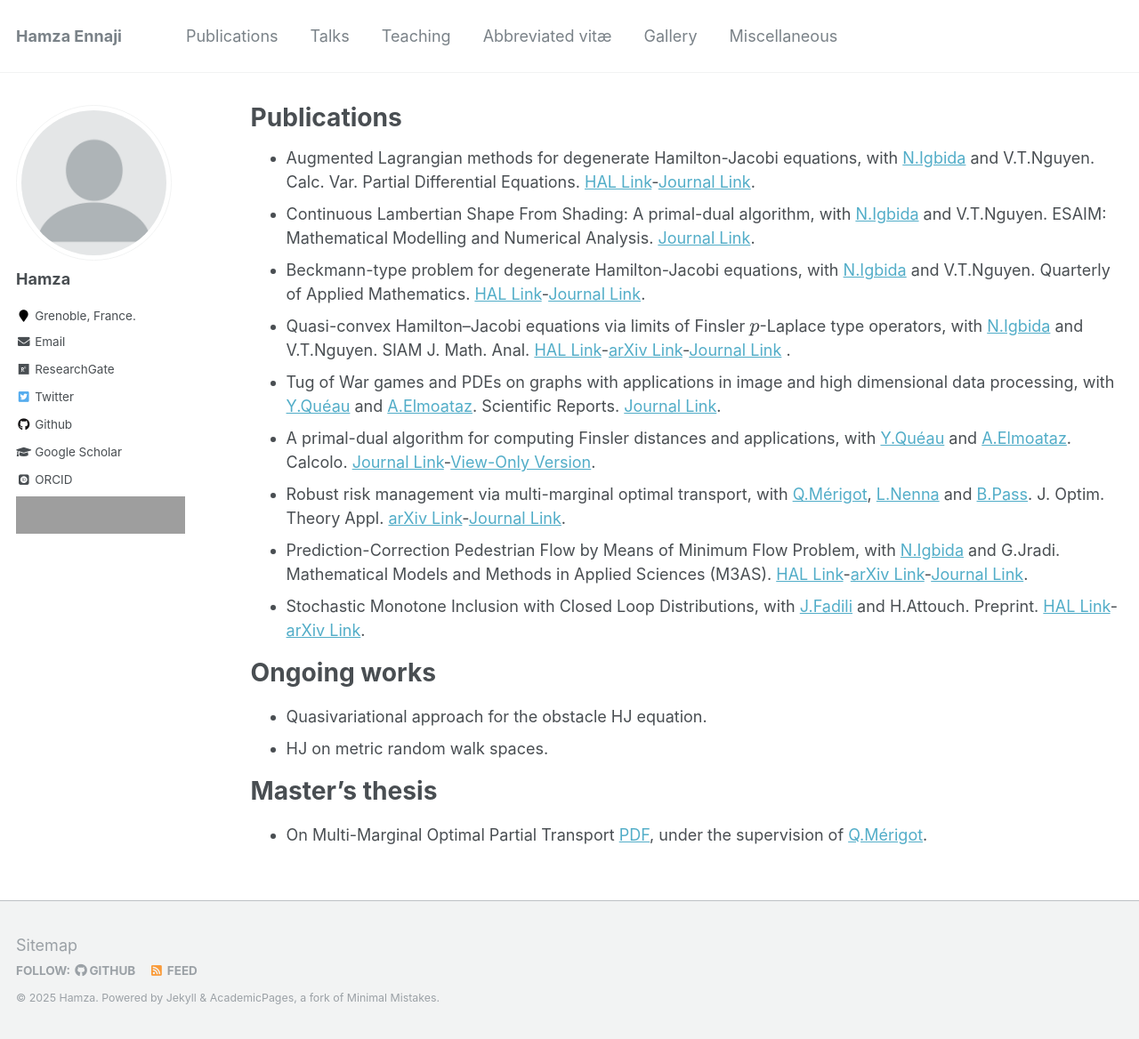
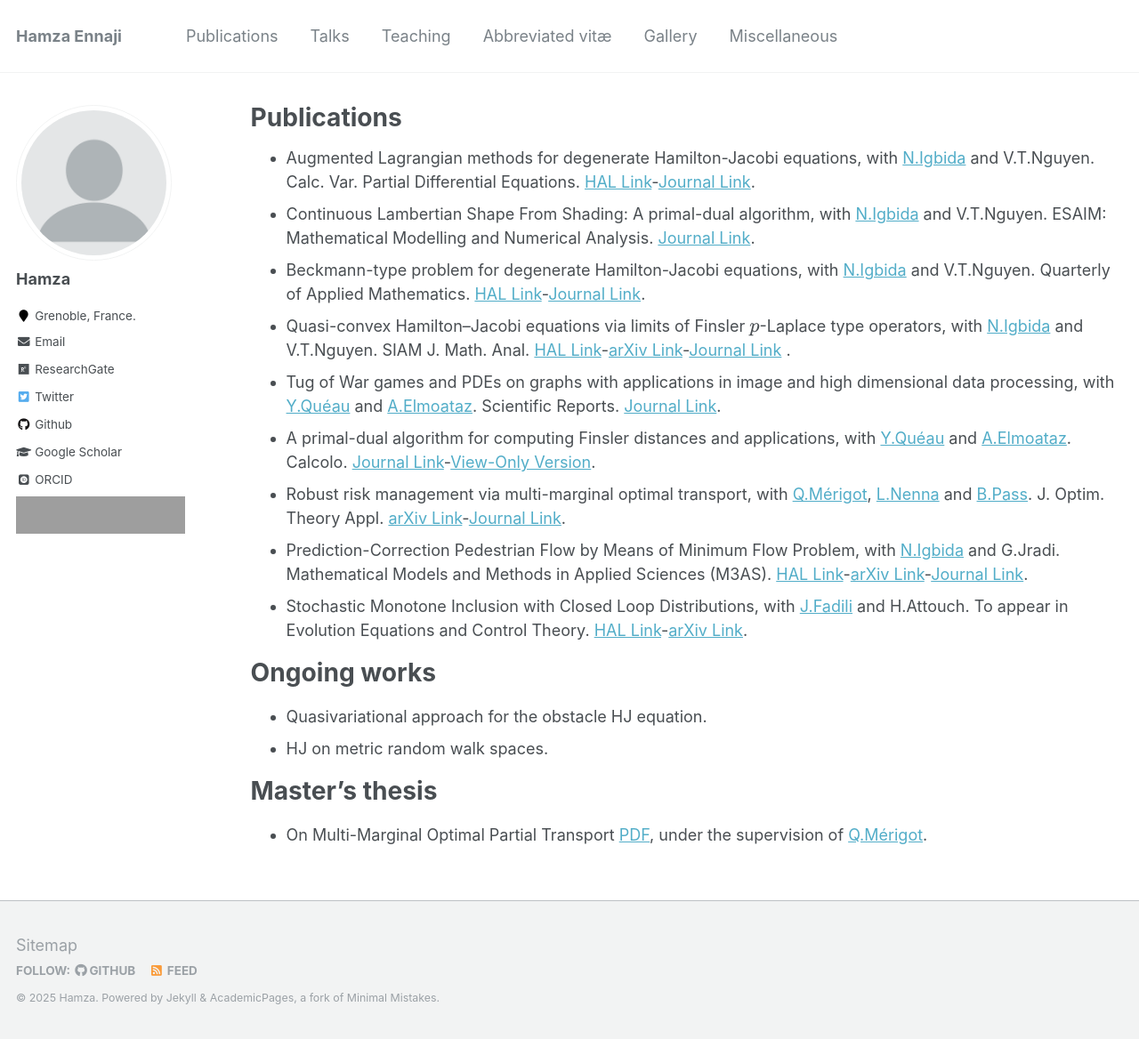
Before and after one commit to enhamza/enhamza.github.io, a Jekyll site: the page built from _pages/publications.md, in a window 1280 px wide and 1168 px high. Shown: the whole window at 89% size. Built offline with Jekyll 4.4.1, drawn with Linux system fonts in a browser that asks for light colours; some web fonts are replaced; formulas are drawn with MathJax 3; grey boxes are pictures that could not be loaded.

Commit message:
Update publications.md

```diff
--- a/_pages/publications.md
+++ b/_pages/publications.md
@@ -13,7 +13,7 @@ author_profile: true
 * A primal-dual algorithm for computing Finsler distances and applications, with [Y.Quéau](https://sites.google.com/view/yvainqueau) and [A.Elmoataz](https://elmoatazbill.users.greyc.fr/). Calcolo. [Journal Link](https://link.springer.com/article/10.1007/s10092-024-00596-y)-[View-Only Version](https://rdcu.be/dRC68).
 * Robust risk management via multi-marginal optimal transport, with [Q.Mérigot](http://quentin.mrgt.fr/), [L.Nenna](https://lucanenna.github.io/) and [B.Pass](https://sites.ualberta.ca/~pass/). J. Optim. Theory Appl. [arXiv Link](https://arxiv.org/abs/2211.07694)-[Journal Link](https://link.springer.com/article/10.1007/s10957-024-02438-x).
 * Prediction-Correction Pedestrian Flow by Means of Minimum Flow Problem, with [N.Igbida](https://www.unilim.fr/pages_perso/noureddine.igbida/) and G.Jradi. Mathematical Models and Methods in Applied Sciences (M3AS). [HAL Link](https://hal.science/hal-03999852)-[arXiv Link](https://arxiv.org/abs/2302.11315)-[Journal Link](https://doi.org/10.1142/S0218202524500052).
-* Stochastic Monotone Inclusion with Closed Loop Distributions, with [J.Fadili](https://fadili.users.greyc.fr) and H.Attouch. Preprint. [HAL Link](https://hal.science/hal-04652333)-[arXiv Link](https://arxiv.org/abs/2407.13868).
+* Stochastic Monotone Inclusion with Closed Loop Distributions, with [J.Fadili](https://fadili.users.greyc.fr) and H.Attouch. To appear in Evolution Equations and Control Theory. [HAL Link](https://hal.science/hal-04652333)-[arXiv Link](https://arxiv.org/abs/2407.13868).
 
 
 Ongoing works
```
